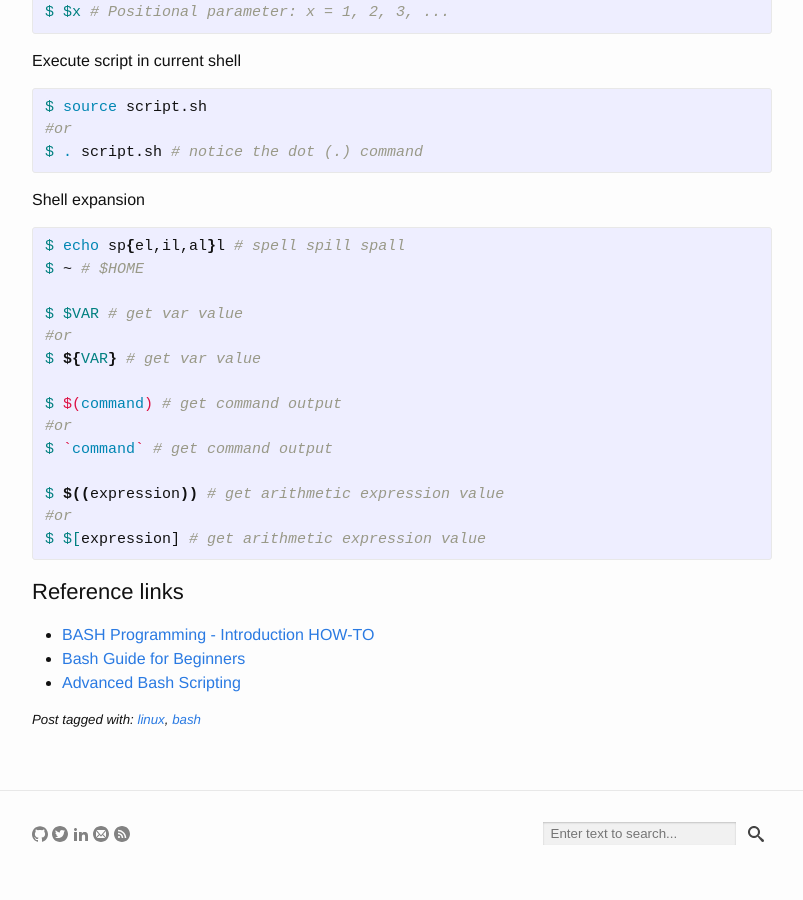
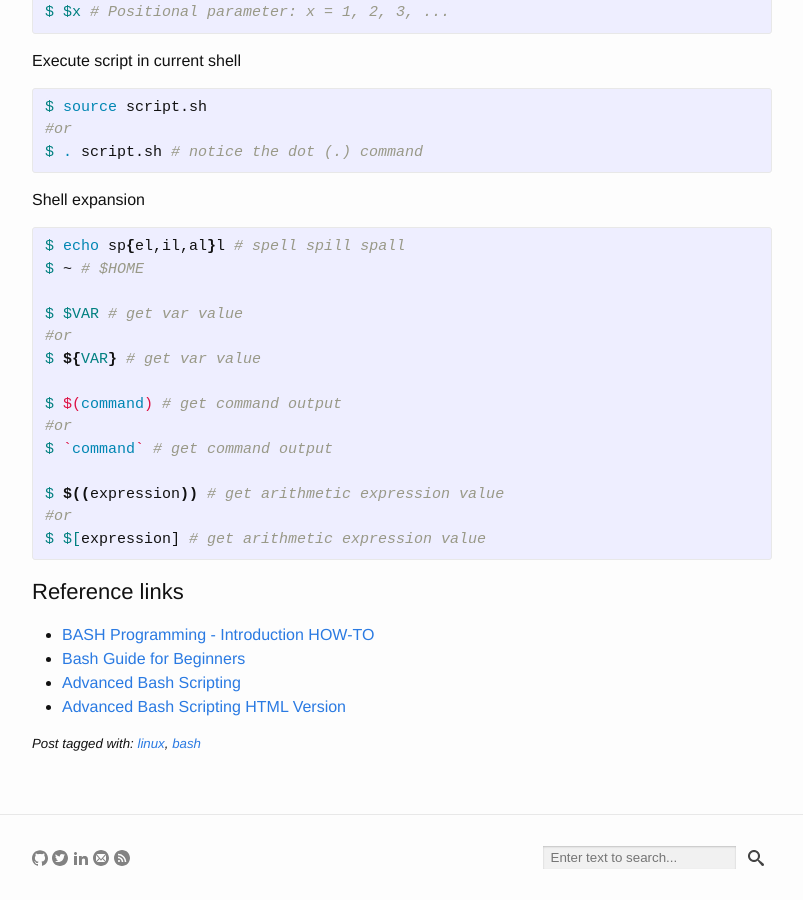
Before and after one commit to yuan-jiang/yuan-jiang.github.io, a Jekyll site: the page built from _posts/2014-12-25-linux-bash-scripting-basics-and-tips.md, in a window 1280 px wide and 900 px high, scrolled down 1070 px. Shown: the whole window, without its empty margins (238-1041 px from the left). Built offline with Jekyll 4.4.1, drawn with Linux system fonts in a browser that asks for light colours; comment, search, counter and statistics services are not loaded; before the commit the page ends 1946 px from its top, so only the background shows below that.

Commit message:
Update 2014-12-25-linux-bash-scripting-basics-and-tips.md

```diff
--- a/_posts/2014-12-25-linux-bash-scripting-basics-and-tips.md
+++ b/_posts/2014-12-25-linux-bash-scripting-basics-and-tips.md
@@ -83,3 +83,4 @@ $ $[expression] # get arithmetic expression value
 - [Bash Guide for Beginners
 ](http://www.tldp.org/LDP/Bash-Beginners-Guide/html/index.html)
 - [Advanced Bash Scripting](http://www.tldp.org/LDP/abs/abs-guide.pdf)
+- [Advanced Bash Scripting HTML Version](http://www.tldp.org/LDP/abs/html/)
```
